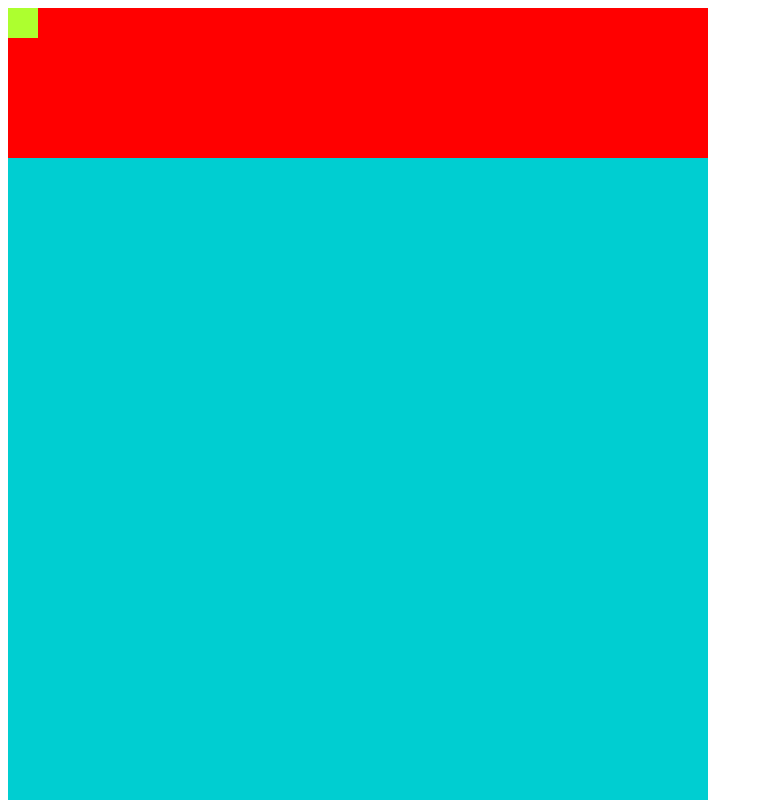
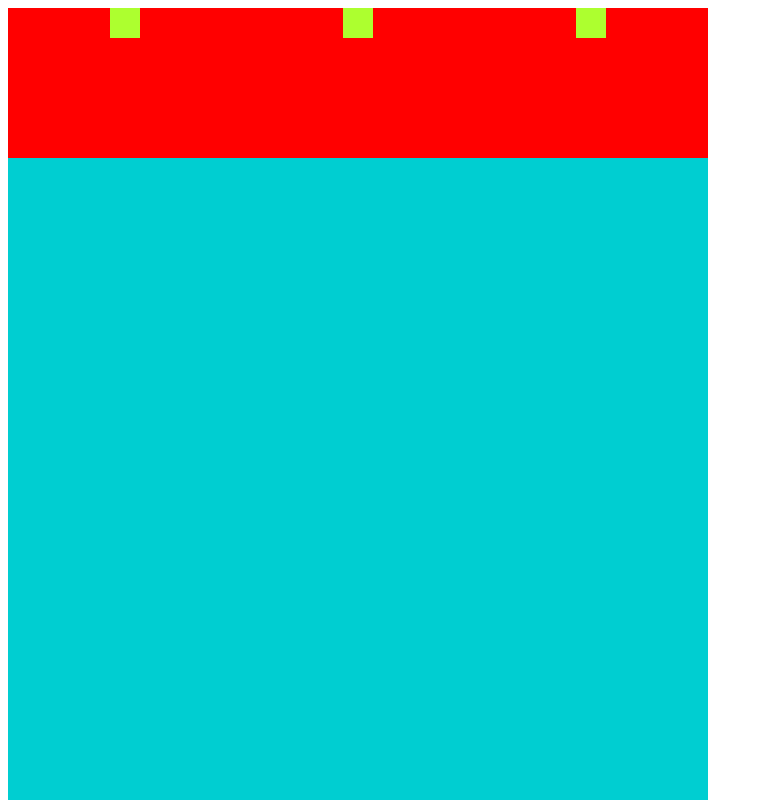
Before and after one commit to julianegg/2cwi.basics, a plain HTML site: page flex box übung/index.html in a window 1280 px wide. Shown: the top 800 px of the page, without its empty margins (0-763 px from the left). Drawn offline with Linux system fonts and the light colour scheme.

Commit message:
übung weiter gemacht

```diff
--- a/flex box übung/index.html
+++ b/flex box übung/index.html
@@ -12,6 +12,8 @@
         background-color: red;
         height: 150px;
         width: 700px;
+        display: flex;
+        justify-content: space-around;
     }
 
     .hintergrund {
@@ -21,6 +23,24 @@
     }
 
     .o1 {
+        background-color: greenyellow;
+        height: 30px;
+        width: 30px;
+        bottom: 0px;
+        right: 0px;
+        position: relative;
+    }
+
+    .o2 {
+        background-color: greenyellow;
+        height: 30px;
+        width: 30px;
+        bottom: 0px;
+        right: 0px;
+        position: relative;
+    }
+
+    .o3 {
         background-color: greenyellow;
         height: 30px;
         width: 30px;
```
